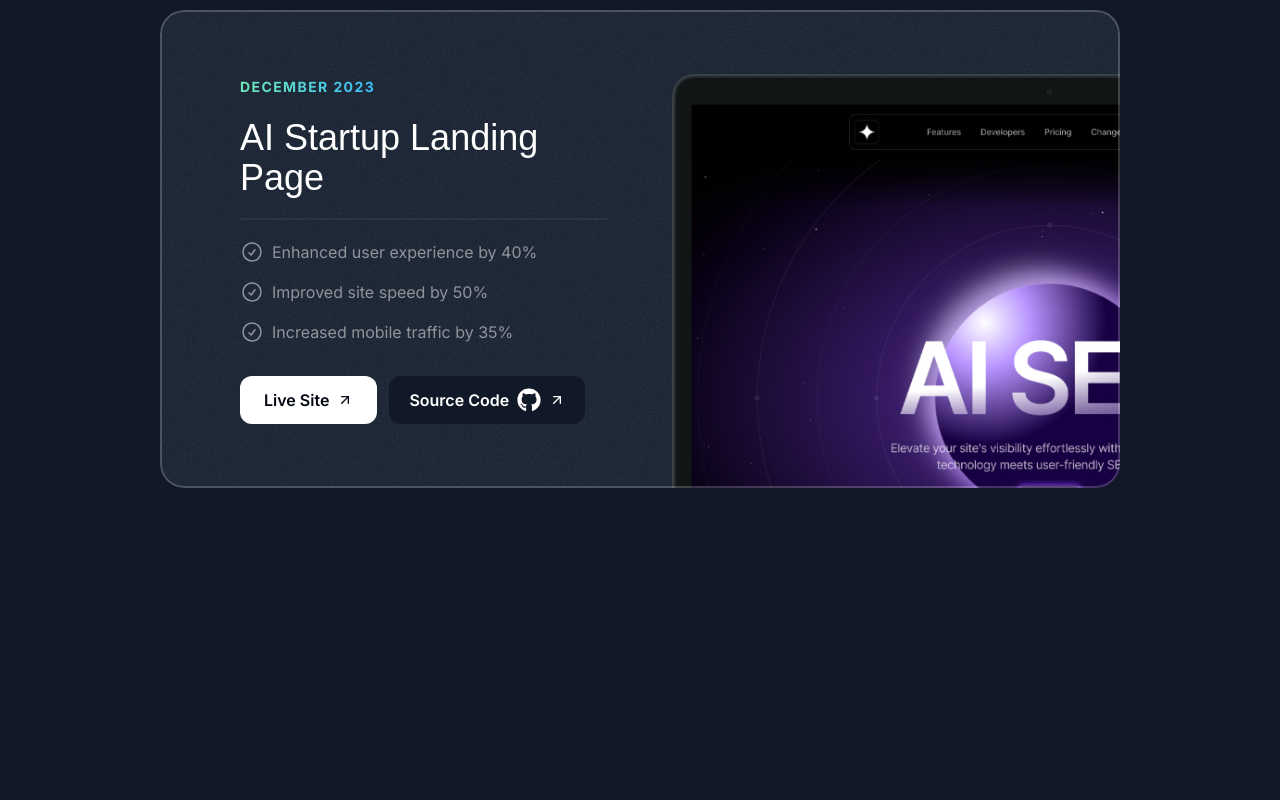
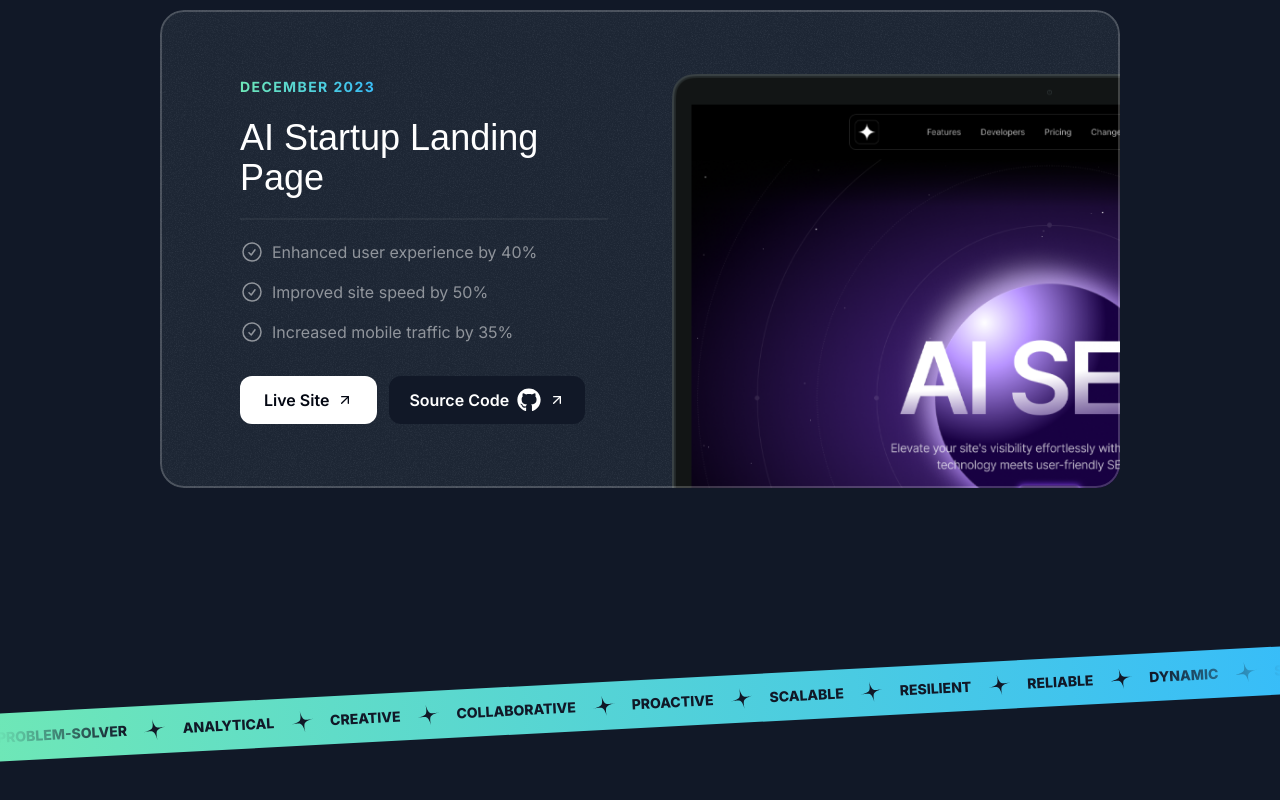
Before and after one commit to aniket607/PortfolioProject, a Next.js app: page / in a window 1280 px wide. Shown: the part 2396-3196 px from the top of the page. Before the commit the page ends 2980 px from the top, so only its background shows below. Built offline with nearby package versions, Linux system fonts and the light colour scheme; a web font is replaced by a local one.

Commit message:
added tape section

```diff
--- a/src/app/page.tsx
+++ b/src/app/page.tsx
@@ -1,6 +1,7 @@
 import { Header } from "@/sections/Header";
 import { HeroSection } from "@/sections/Hero";
 import { ProjectsSection } from "@/sections/Projects";
+import { TapeSection } from "@/sections/Tape";
 
 export default function Home() {
   return (
@@ -8,6 +9,7 @@
       <Header/>
       <HeroSection/>
       <ProjectsSection/>
+      <TapeSection/>
     </div>
   );
 }
--- a/src/sections/Tape.tsx
+++ b/src/sections/Tape.tsx
@@ -1,3 +1,33 @@
+import StarIcon from '@/assets/icons/star.svg';
+
+const words = [
+  "Problem-solver",
+  "Analytical",
+  "Creative",
+  "Collaborative",
+  "Proactive",
+  "Scalable",
+  "Resilient",
+  "Reliable",
+  "Dynamic",
+  "Self-motivated",
+];
+
 export const TapeSection = () => {
-  return <div>Tape Section</div>;
-};
+  return (
+  <div className='py-16 lg:py-24 overflow-x-clip'>
+    <div className='bg-gradient-to-r from-emerald-300 to-sky-400  -rotate-3 -mx-1'>
+      <div className='flex [mask-image:linear-gradient(to_right,transparent,black_10%,black_90%,transparent)]'>
+        <div className='flex flex-none gap-4 py-3'>
+        {words.map((word) => (
+          <div key={word} className='inline-flex gap-4 items-center'>
+            <span className='text-gray-900 uppercase font-extrabold text-sm'>{word}</span>
+            <StarIcon className='size-6 text-gray-900 -rotate-12'/>
+          </div>
+        ))}
+        </div>
+      </div>
+    </div>
+  </div>
+
+)};
```
